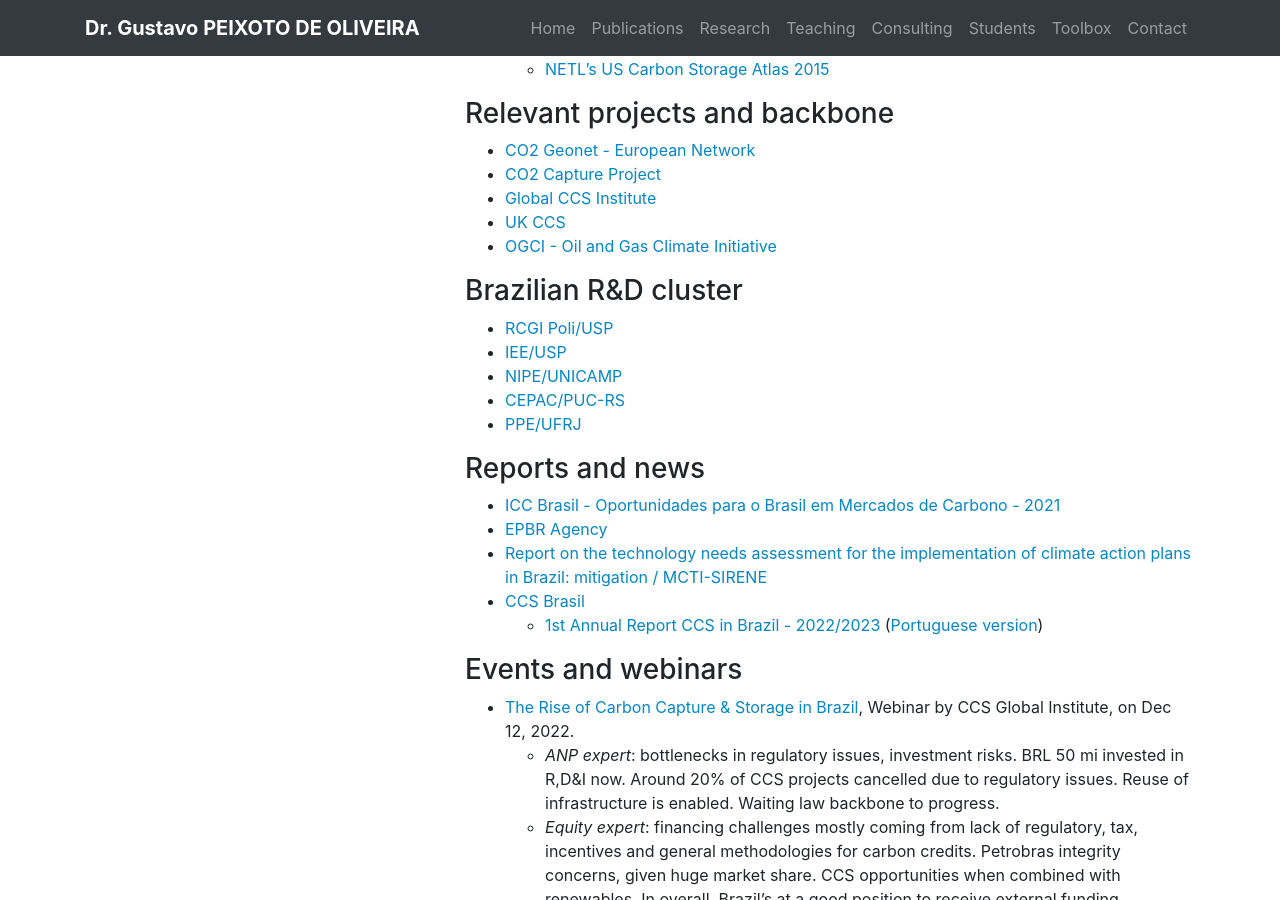
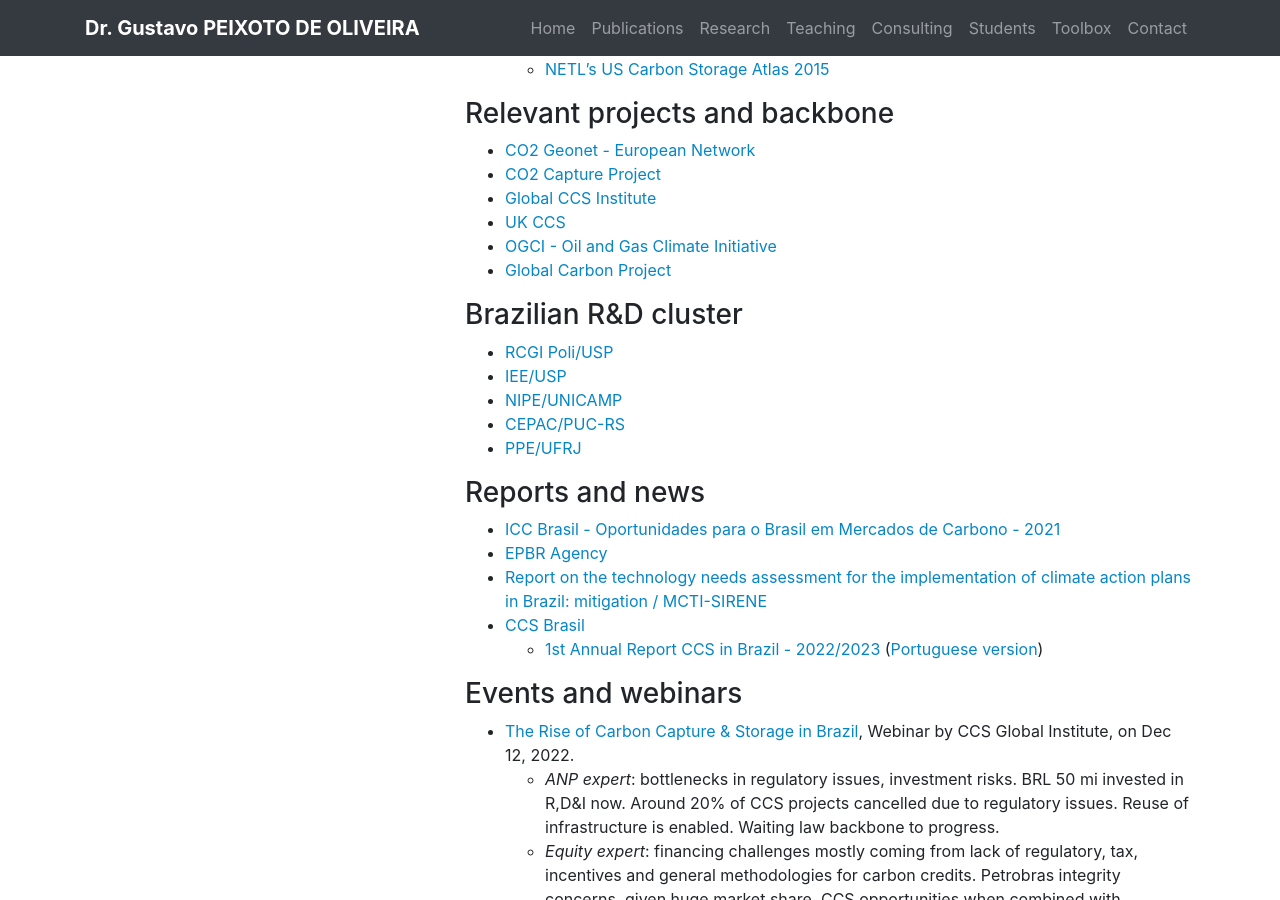
Before and after one commit to gcpeixoto/gcpeixoto.github.io, a Jekyll site: the page built from _toolbox/G-u-CCS-research.md, in a window 1280 px wide and 900 px high, scrolled down 499 px. Built offline with Jekyll 4.4.1, drawn with Linux system fonts in a browser that asks for light colours.

Commit message:
Add link

```diff
--- a/_toolbox/G-u-CCS-research.md
+++ b/_toolbox/G-u-CCS-research.md
@@ -31,6 +31,7 @@
 - [Global CCS Institute](https://www.globalccsinstitute.com)
 - [UK CCS](https://ukccsrc.ac.uk)
 - [OGCI - Oil and Gas Climate Initiative](https://www.ogci.com)
+- [Global Carbon Project](https://www.globalcarbonproject.org)
 
 ### Brazilian R&D cluster
 
```
